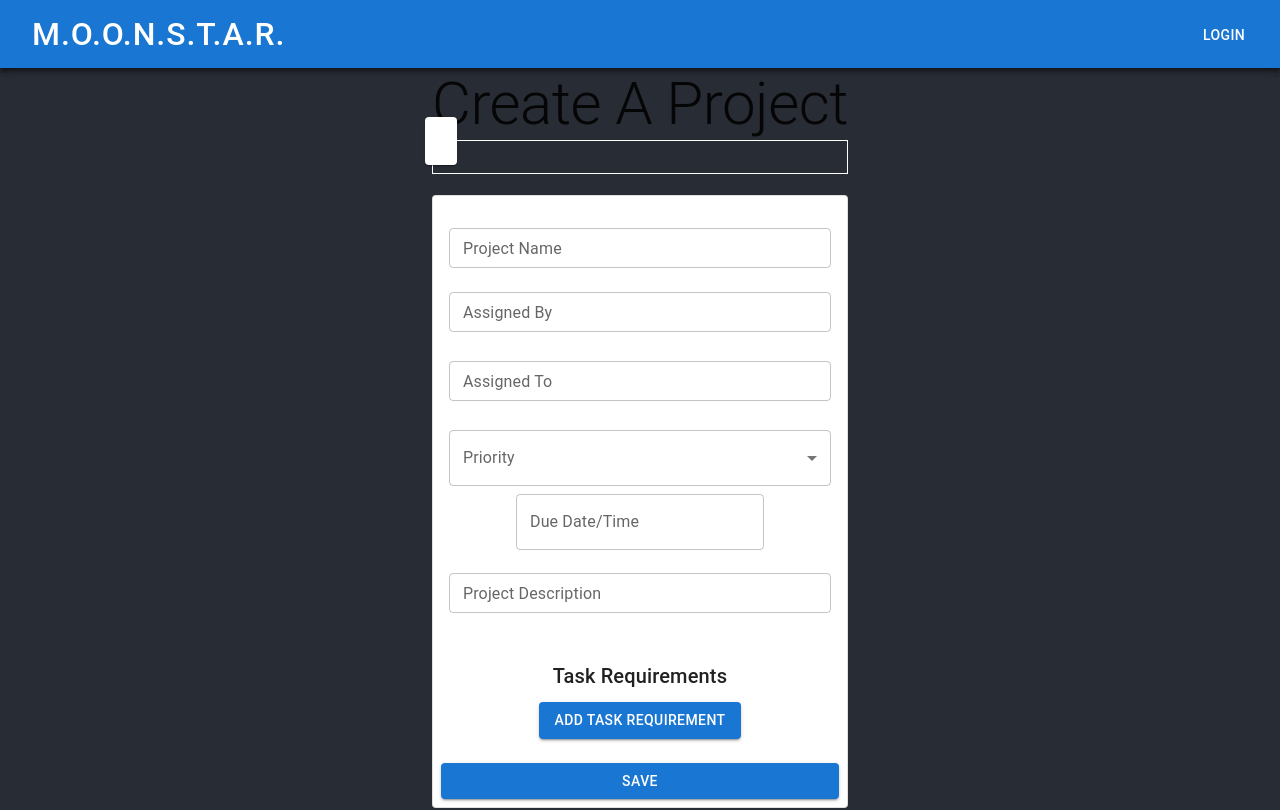
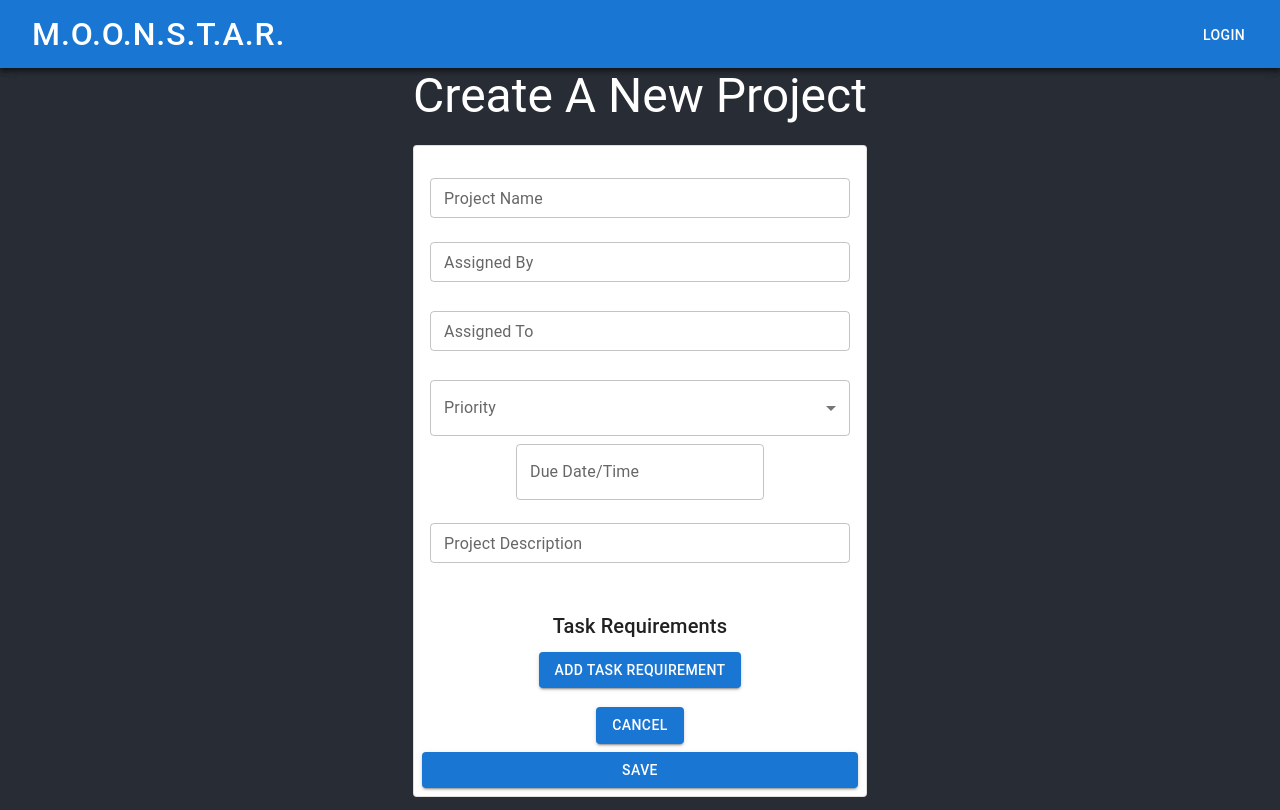
Before and after one commit to KWarner7/MOONSTAR, a React (Create React App) app in the folder front-end/moonstar/: page /create-project in a window 1280 px wide. Shown: the top 810 px of the page. Built offline with nearby package versions, Linux system fonts and the light colour scheme; no server answers.

Commit message:
Cleaned up page and created cancel button

```diff
--- a/front-end/moonstar/src/CreateProject.js
+++ b/front-end/moonstar/src/CreateProject.js
@@ -19,7 +19,6 @@ import Card from '@mui/material/Card';
 import CardContent from '@mui/material/CardContent';
 import CardActions from '@mui/material/CardActions';
 import { createTheme } from '@mui/material/styles';
-import Grid from '@mui/material/Grid';
 
 const defaultTheme = createTheme();
 
@@ -97,26 +96,15 @@ export default function CreateProject() {
 						color='text.primary'
 						gutterBottom
 					>
-						Create A Project <Container sx={{
-          py: 1,
-          border: '1px solid #ffffff'
-        }}
-          maxWidth="lg">
-          <Grid container spacing={4}>
-                <Card
-                  sx={{
-                    height: '100%',
-                    display: 'flex',
-                    flexDirection: 'column'
-                  }}
-                >
-                  <CardContent sx={{ flexGrow: 1 }}>
-                    <Typography gutterBottom variant="h5" component="h2" align="left">
+                    <Typography
+                      component="h3"
+                      variant="h3"
+                      align="center"
+                      color="white"
+                      gutterBottom
+                    >
+                      Create A New Project
                     </Typography>
-                  </CardContent>
-                </Card>
-              </Grid>
-        </Container>
 					</Typography>
 
 					{(
@@ -195,6 +183,9 @@ export default function CreateProject() {
 									Add Task Requirement
 								</Button>
 							</CardContent>
+                            <Link to="/active-projects">
+							<Button sx={{ color: 'primary'}} variant= "contained"> Cancel</Button>
+						</Link>
 							<CardActions>
 								<Button
 									variant='contained'
```
